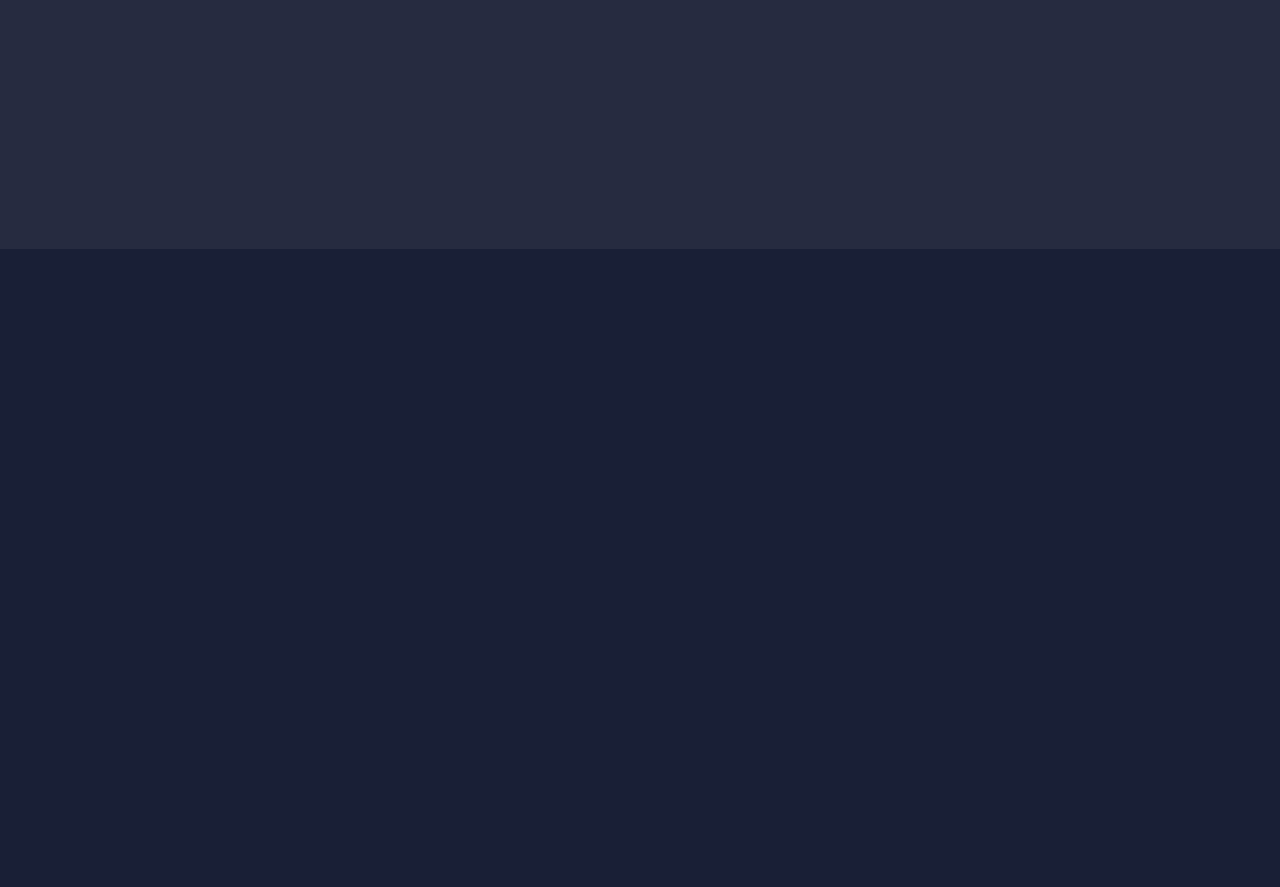
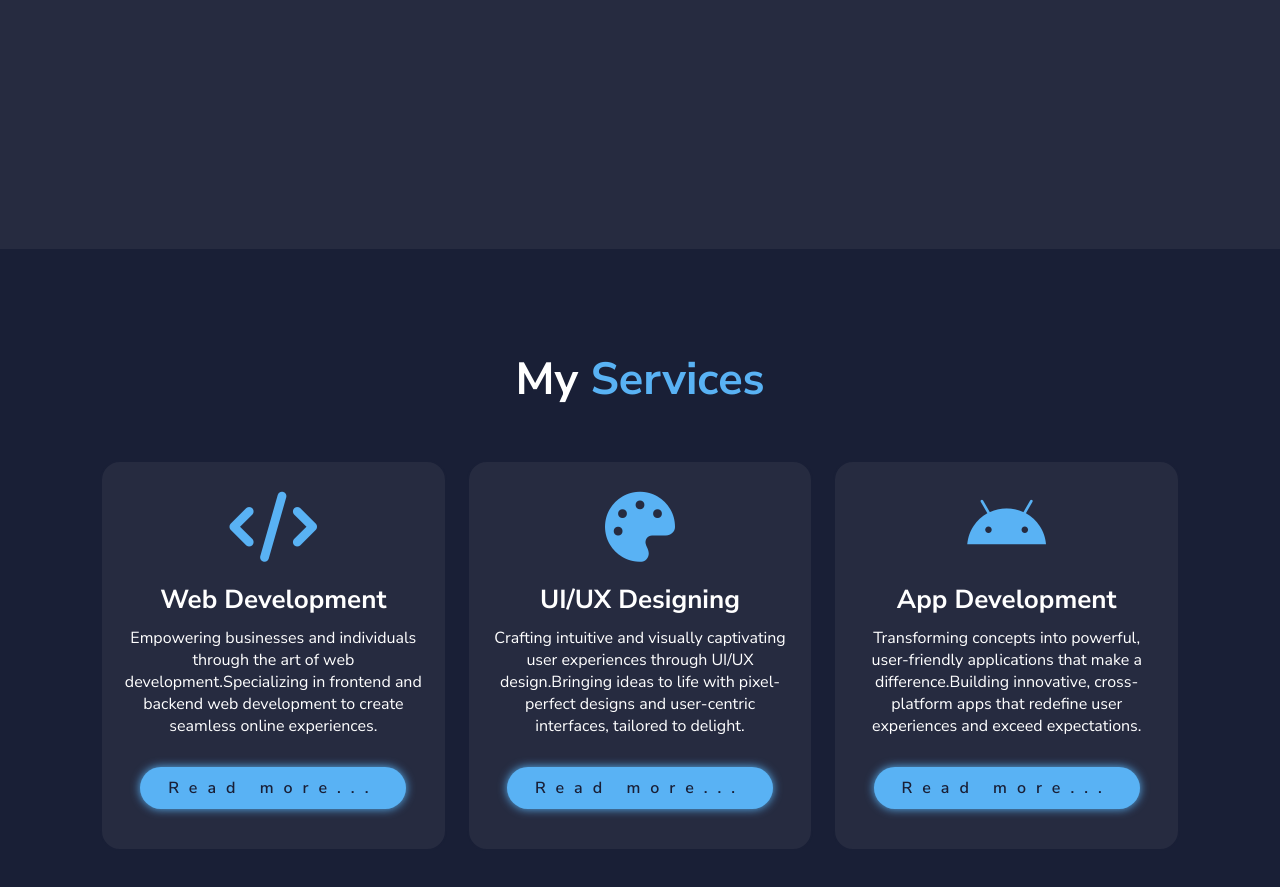
Before and after one commit to Mdhalaluddin/my-portfolio, a plain HTML site: page index.html in a window 1280 px wide. Shown: the part 1351-2238 px from the top of the page. Before the commit the page ends 1600 px from the top, so only its background shows below. Drawn offline with Linux system fonts and the light colour scheme; a script that the page names is missing.

Commit message:
home section

```diff
--- a/index.html
+++ b/index.html
@@ -29,7 +29,7 @@
     <!-- Home section Design -->
     <section class="home" id="home">
     <div class="home-content">
-        <h3>Hi, Myself</h3>
+        <h3>Hi, I'm</h3>
         <h1>MD Halal Uddin</h1>
         <h3>And I'm a <span>frontend Developer</span></h3>
         <p>Frontend Developer with knowledge of ReactJs NextJs, Redux, Typescript, ExpressJs, Node, MongoDB.</p>
@@ -46,7 +46,7 @@
             <img src="img/Profile Picture.png" alt="">
         </div>
     </section>
-    <!-- social media icon-->
+    <!--------- about section ------------->
 
     <section class="about" id="about">
         <div class="about-img">
@@ -59,8 +59,35 @@
             <p>Hello! I'm Halal Uddin, a passionate frontend developer with a keen eye for design and a love for creating immersive digital experiences. With 1 years of experience in the industry, I've had the pleasure of working on a diverse range of projects, from sleek web applications to engaging mobile interfaces.</p>
             <a href="#" class="btn">Read more</a>
         </div>
+    </section>
+    <!--------- services section ------------->
+    <section class="services" id="services">
+        <h2 class="heading">My <span>Services</span></h2>
+        <div class="services-container">
+            <div class="services-box">
+                <i class="fa-solid fa-code"></i>
+                <h3>Web Development</h3>
+                <p>Empowering businesses and individuals through the art of web development.Specializing in frontend and backend web development to create seamless online experiences.</p>
+                <a href="#" class="btn">Read more...</a>
+            </div>
+            <div class="services-box">
+                <i class="fa-solid fa-palette"></i>
+                <h3>UI/UX Designing</h3>
+                <p>Crafting intuitive and visually captivating user experiences through UI/UX design.Bringing ideas to life with pixel-perfect designs and user-centric interfaces, tailored to delight.</p>
+                <a href="#" class="btn">Read more...</a>
+            </div>
+            <div class="services-box">
+                <i class="fa-brands fa-android"></i>
+                <h3>App Development</h3>
+                <p>Transforming concepts into powerful, user-friendly applications that make a difference.Building innovative, cross-platform apps that redefine user experiences and exceed expectations.</p>
+                <a href="#" class="btn">Read more...</a>
+            </div>
+        </div>
+
 
     </section>
+
+
 
 
     <script src="script.js"></script>
--- a/style.css
+++ b/style.css
@@ -181,3 +181,45 @@ span {
     font-size: 1.6rem;
     margin: 2rem 0 3rem;
 }
+
+.services h2 {
+    margin-bottom: 5rem;
+}
+
+.services-container {
+    display: flex;
+    justify-content: center;
+    align-items: center;
+    flex-wrap: wrap;
+    gap: 2rem;
+}
+
+.services-container .services-box {
+    flex: 1 1 3rem;
+    background: var(--snd-bf-color);
+    padding: 3rem 2rem 4rem;
+    border-radius: 2rem;
+    text-align: center;
+    border: .2rem solid var(--bg-color);
+    transform: .5s ease;
+}
+
+.services-container .services-box:hover {
+    border-color: var(--main-color);
+    transform: scale(1.02);
+}
+
+.services-box i {
+    margin-bottom: 2rem;
+    font-size: 7rem;
+    color: var(--main-color);
+}
+
+.services-box h3 {
+    font-size: 2.6rem;
+}
+
+.services-box p {
+    font-size: 1.6rem;
+    margin: 1rem 0 3rem;
+}
```
